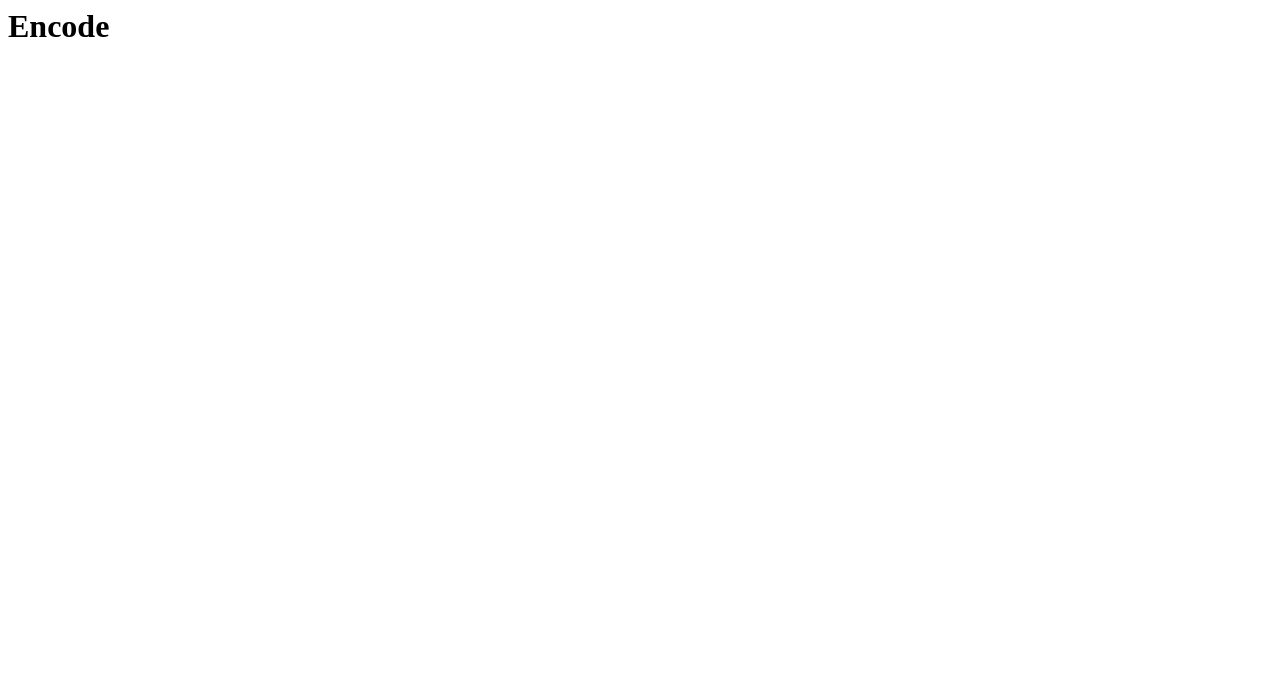
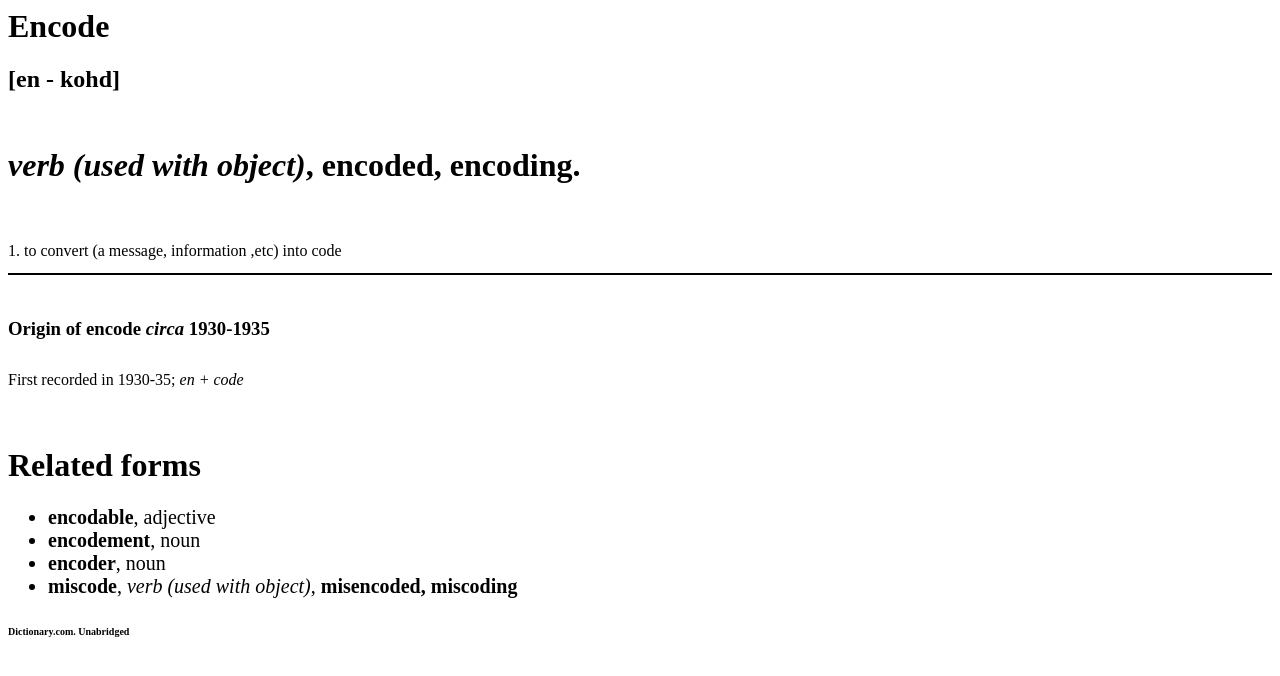
Before and after one commit to Z-Junior/Z-Junior.github.io, a plain HTML site: page HTML Challenge/index.html in a window 1280 px wide. Drawn offline with Linux system fonts and the light colour scheme.

Commit message:
Completion

```diff
--- a/HTML Challenge/assets/css/main.css
+++ b/HTML Challenge/assets/css/main.css
@@ -0,0 +1,19 @@
+.container {
+    padding-bottom: 1%;
+}
+
+.pt5 {
+    padding-top: 3vh;
+}
+
+.divider {
+    border-bottom: 2px solid #000;
+}
+
+li {
+    font-size: 20px;
+}
+
+.footer-text {
+    font-size: 10px;
+}
--- a/HTML Challenge/index.html
+++ b/HTML Challenge/index.html
@@ -4,6 +4,42 @@
         <link rel="stylesheet" type="text/css" href="assets/css/main.css" />
     </head>
     <body>
-        <h1>Encode</h1>
+        <div class="container">
+            <h1>Encode</h1>
+
+            <h2>[en - kohd]</h2>
+        </div>
+        <div class="container">
+            <h1><i>verb (used with object)</i>, encoded, encoding.</h1>
+        </div>
+        <div class="container divider pt5">
+            1. to convert (a message, information ,etc) into code
+        </div>
+        <div class="container pt5">
+            <h3>Origin of encode <i>circa</i> 1930-1935</h3>
+        </div>
+        <div class="container">
+            First recorded in 1930-35; <i>en + code</i>
+        </div>
+        <div class="container pt5">
+            <h1>Related forms</h1>
+            <ul>
+                <li>
+                    <b>encodable</b>, adjective
+                </li>
+                <li>
+                    <b>encodement</b>, noun
+                </li>
+                <li>
+                    <b>encoder</b>, noun
+                </li>
+                <li>
+                    <b>miscode</b>, <i>verb (used with object)</i>, <b>misencoded, miscoding</b>
+                </li>
+            </ul>
+        </div>
+        <div class="container">
+            <b class="footer-text">Dictionary.com. Unabridged</b>
+        </div>
     </body>
 </html>
```
